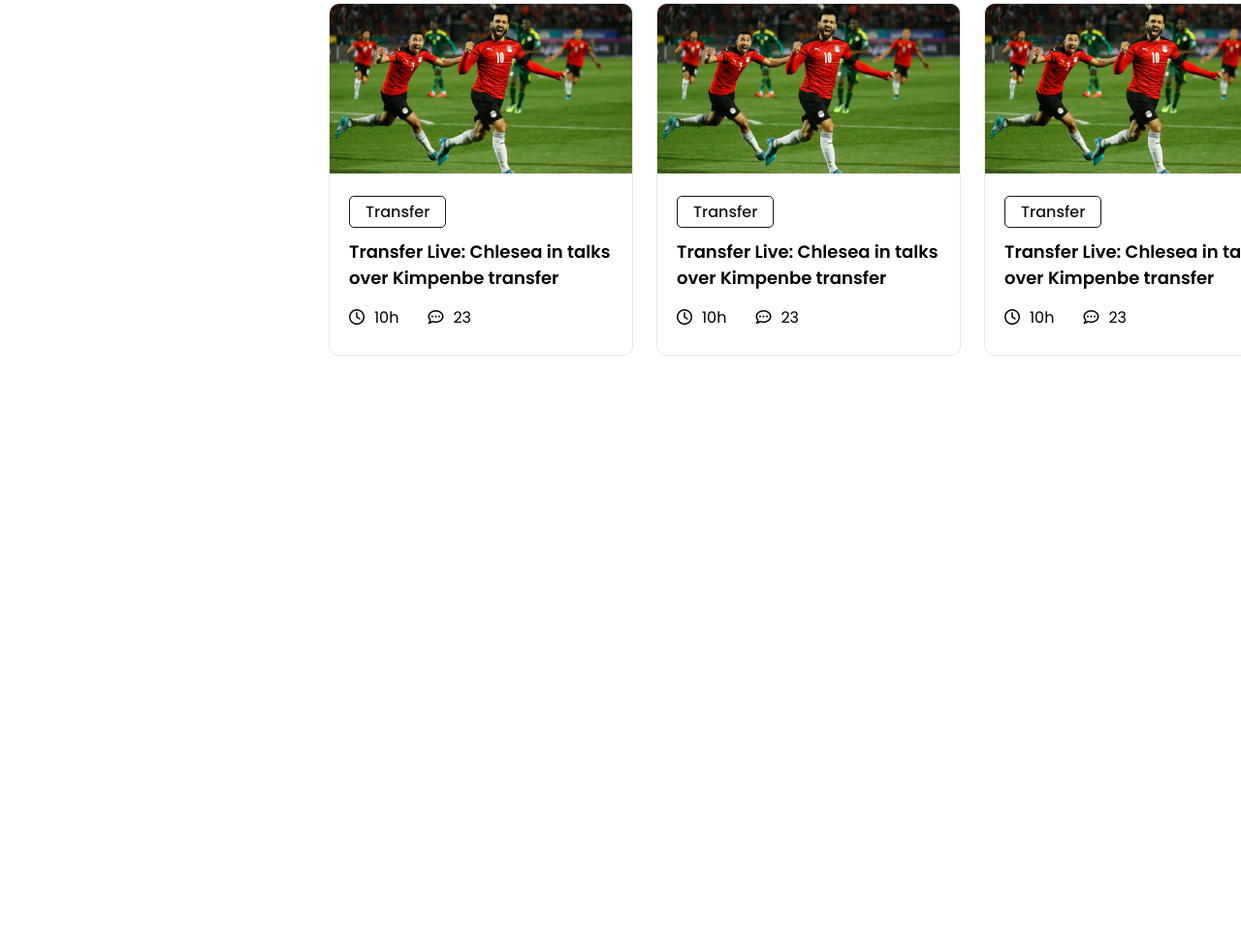
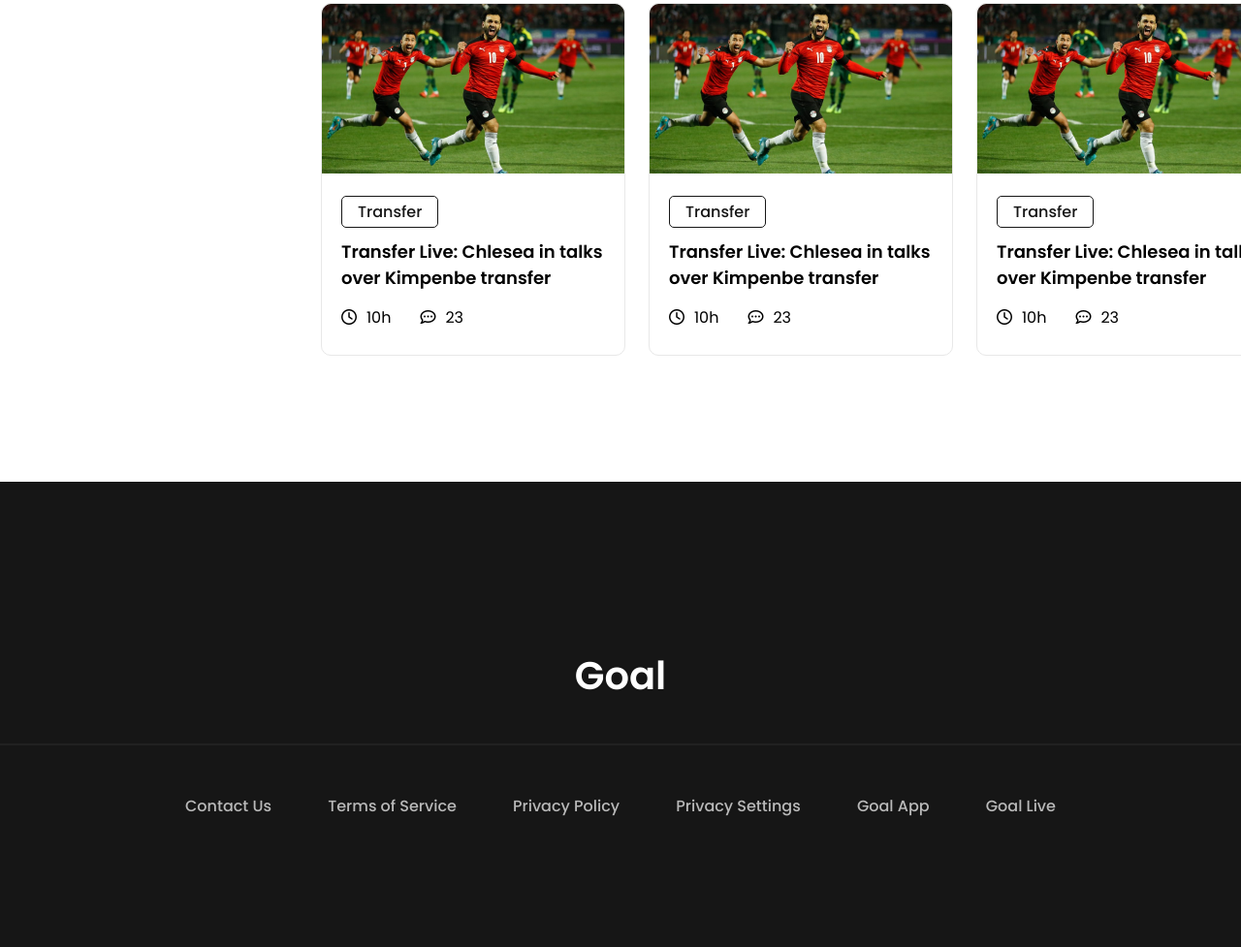
Before and after one commit to SaFaUU/world-cup, a plain HTML site: page index.html in a window 1280 px wide. Shown: the part 1115-2092 px from the top of the page at 97% size. Before the commit the page ends 1514 px from the top, so only its background shows below. Drawn offline with nearby package versions, Linux system fonts and the light colour scheme.

Commit message:
Added Full Desktop Preview

```diff
--- a/index.html
+++ b/index.html
@@ -106,7 +106,18 @@
             </div>
         </section>
     </main>
-
+    <footer>
+        <p>Goal</p>
+        <hr>
+        <div class="footer-link">
+            <a href="">Contact Us</a>
+            <a href="">Terms of Service</a>
+            <a href="">Privacy Policy</a>
+            <a href="">Privacy Settings</a>
+            <a href="">Goal App</a>
+            <a href="">Goal Live</a>
+        </div>
+    </footer>
 </body>
 
 </html>
--- a/styles/style.css
+++ b/styles/style.css
@@ -1,5 +1,6 @@
 body {
     font-family: 'Poppins', sans-serif;
+    margin: 0;
 }
 
 .top-section {
@@ -66,6 +67,7 @@ body {
     display: flex;
     width: 1321px;
     margin: 0 auto;
+    margin-bottom: 106px;
 
 }
 
@@ -147,3 +149,35 @@ body {
 .blog-icon {
     margin-right: 10px;
 }
+
+footer {
+    background-color: #161616;
+    height: 300px;
+    color: white;
+    font-size: 40px;
+    text-align: center;
+    font-weight: 600;
+    padding-top: 130px;
+    padding-bottom: 50px;
+}
+
+footer hr {
+    height: 2px;
+    background-color: #212121;
+    border: none;
+}
+
+.footer-link {
+    width: 898px;
+    display: flex;
+    margin: 50px auto 130px auto;
+    justify-content: space-between;
+
+}
+
+.footer-link a {
+    color: #B9B9B9;
+    text-decoration: none;
+    font-size: 16px;
+    font-weight: 500;
+}
```
